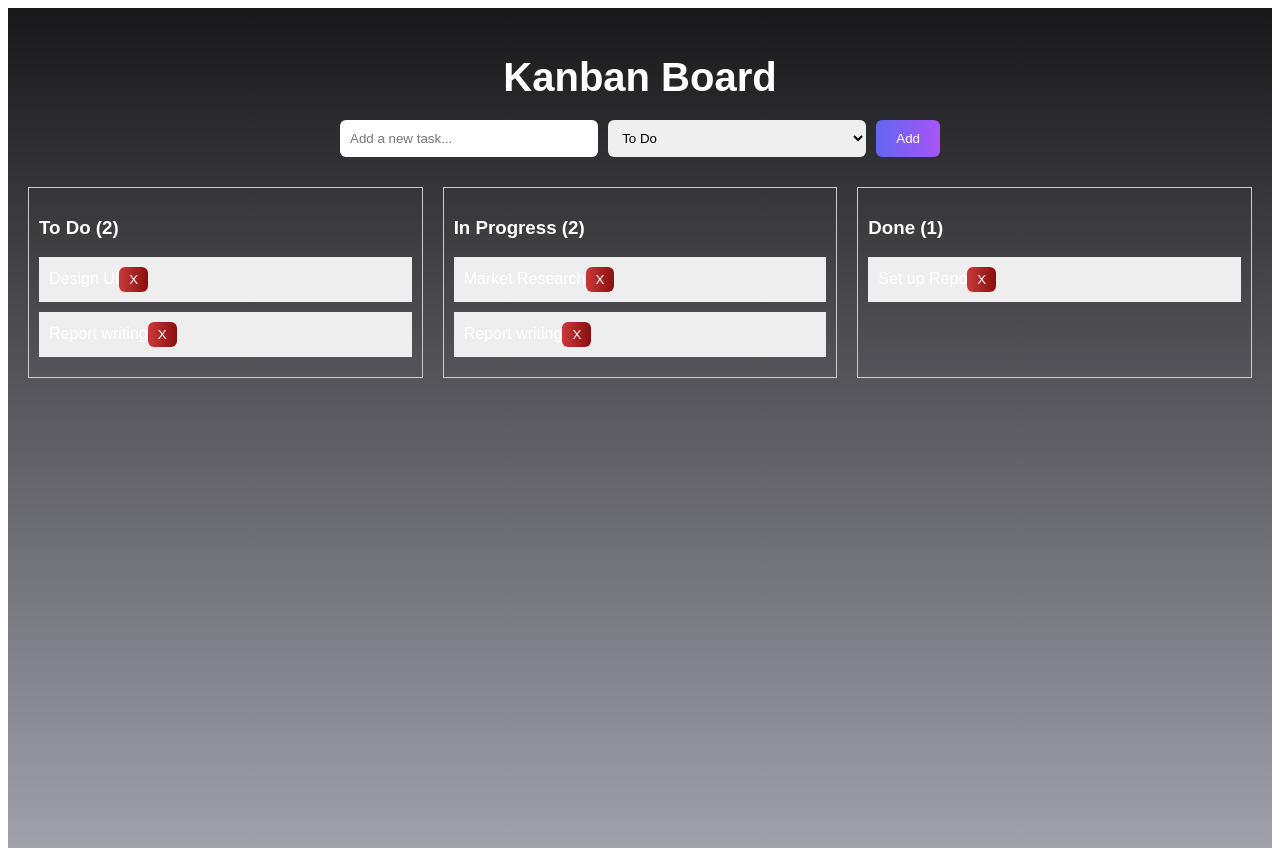
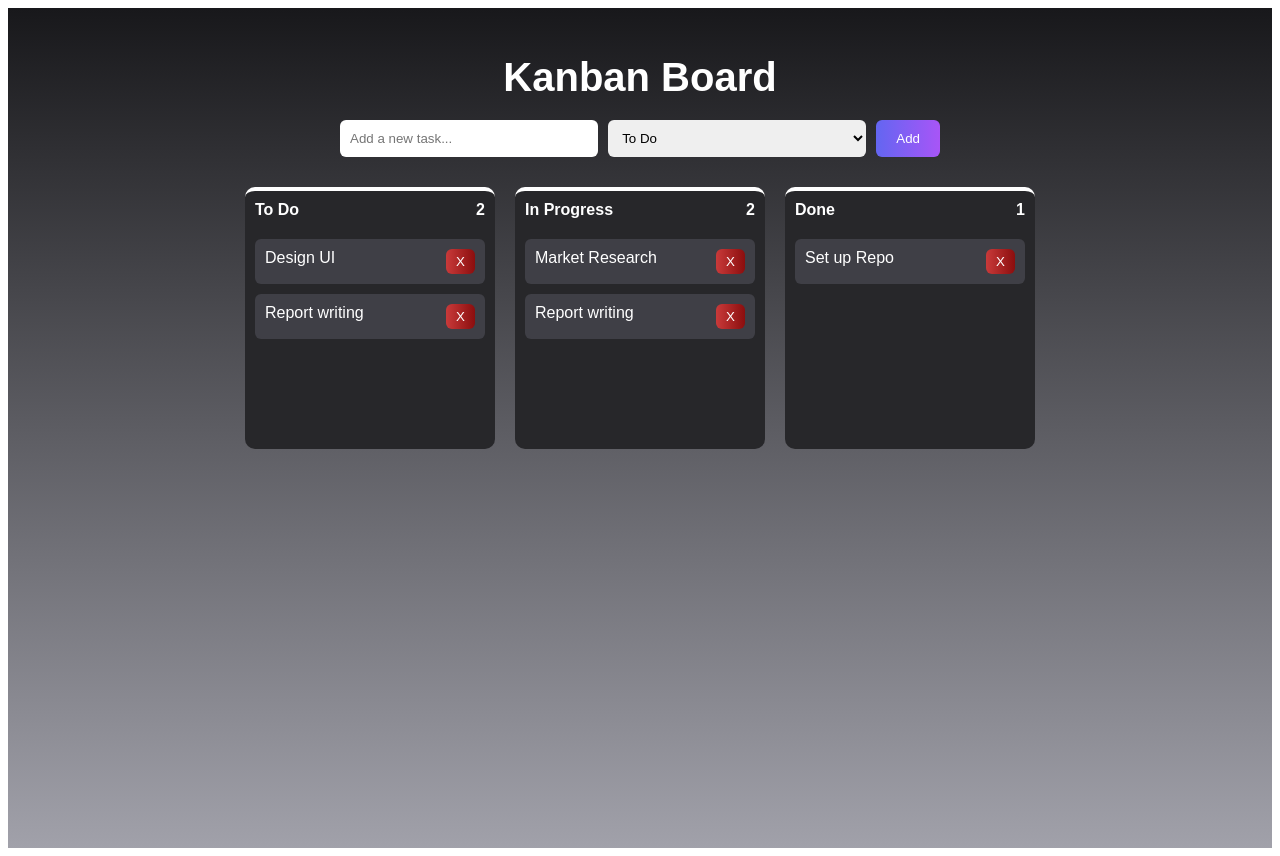
Before and after one commit to sufster/flowbit, a React (Vite) app: page / in a window 1280 px wide. Built offline with nearby package versions, Linux system fonts and the light colour scheme.

Commit message:
Update App.tsx

```diff
--- a/src/App.tsx
+++ b/src/App.tsx
@@ -1,20 +1,7 @@
-import { useState, useEffect } from "react";
-import "./App.css";
-// ✅ Types
-type Task = {
-  id: string;
-  content: string;
-};
+import { useState } from "react";
 
-type Column = {
-  name: string;
-  items: Task[];
-};
-
-type ColumnsType = Record<string, Column>;
-
-export default function App() {
-  const [columns, setColumns] = useState<ColumnsType>({
+function App() {
+  const [columns, setColumns] = useState({
     todo: {
       name: "To Do",
       items: [
@@ -36,29 +23,13 @@ export default function App() {
   });
 
   const [newTask, setNewTask] = useState("");
-  const [activeColumn, setActiveColumn] = useState<keyof ColumnsType>("todo");
-
-  const [draggedItem, setDraggedItem] = useState<{
-    columnId: keyof ColumnsType;
-    item: Task;
-  } | null>(null);
-
-  // ✅ Load from localStorage
-  useEffect(() => {
-    const saved = localStorage.getItem("kanban");
-    if (saved) setColumns(JSON.parse(saved));
-  }, []);
-
-  // ✅ Save to localStorage
-  useEffect(() => {
-    localStorage.setItem("kanban", JSON.stringify(columns));
-  }, [columns]);
+  const [activeColumn, setActiveColumn] = useState("todo");
+  const [draggedItem, setDraggedItem] = useState<any>(null);
 
   const addNewTask = () => {
     if (newTask.trim() === "") return;
 
     const updated = { ...columns };
-
     updated[activeColumn].items.push({
       id: Date.now().toString(),
       content: newTask
@@ -68,31 +39,23 @@ export default function App() {
     setNewTask("");
   };
 
-  const removeTask = (columnId: keyof ColumnsType, taskId: string) => {
+  const removeTask = (columnId: string, taskId: string) => {
     const updated = { ...columns };
-
     updated[columnId].items = updated[columnId].items.filter(
-      (item: Task) => item.id !== taskId
+      (item) => item.id !== taskId
     );
-
     setColumns(updated);
   };
 
-  const handleDragStart = (
-    columnId: keyof ColumnsType,
-    item: Task
-  ) => {
+  const handleDragStart = (columnId: string, item: any) => {
     setDraggedItem({ columnId, item });
   };
 
-  const handleDragOver = (e: React.DragEvent<HTMLDivElement>) => {
+  const handleDragOver = (e: any) => {
     e.preventDefault();
   };
 
-  const handleDrop = (
-    e: React.DragEvent<HTMLDivElement>,
-    columnId: keyof ColumnsType
-  ) => {
+  const handleDrop = (e: any, columnId: string) => {
     e.preventDefault();
     if (!draggedItem) return;
 
@@ -110,6 +73,21 @@ export default function App() {
     setDraggedItem(null);
   };
 
+  const columnStyles: any = {
+    todo: {
+      header: "bg-gradient-to-r from-green-600 to-green-400",
+      border: "border-green-400"
+    },
+    inProgress: {
+      header: "bg-gradient-to-r from-orange-600 to-orange-400",
+      border: "border-orange-400"
+    },
+    done: {
+      header: "bg-gradient-to-r from-violet-600 to-violet-400",
+      border: "border-violet-400"
+    }
+  };
+
   return (
     <div className="app-container">
       <h1 className="title">Kanban Board</h1>
@@ -125,9 +103,7 @@ export default function App() {
 
         <select
           value={activeColumn}
-          onChange={(e) =>
-            setActiveColumn(e.target.value as keyof ColumnsType)
-          }
+          onChange={(e) => setActiveColumn(e.target.value)}
         >
           {Object.entries(columns).map(([id, col]) => (
             <option key={id} value={id}>
@@ -139,57 +115,40 @@ export default function App() {
         <button onClick={addNewTask}>Add</button>
       </div>
 
-      {/* Board */}
+      {/* Columns */}
       <div className="board">
         {Object.entries(columns).map(([columnId, column]) => (
           <div
             key={columnId}
+            className={`column ${columnStyles[columnId].border}`}
             onDragOver={handleDragOver}
-            onDrop={(e) =>
-              handleDrop(e, columnId as keyof ColumnsType)
-            }
-            style={{
-              flex: 1,
-              border: "1px solid #ccc",
-              padding: 10
-            }}
+            onDrop={(e) => handleDrop(e, columnId)}
           >
-            <h3>
-              {column.name} ({column.items.length})
-            </h3>
+            <div className={`column-header ${columnStyles[columnId].header}`}>
+              {column.name}
+              <span>{column.items.length}</span>
+            </div>
 
-            {column.items.map((item: Task) => (
+            <div className="column-body">
+              {column.items.map((item) => (
                 <div
                   key={item.id}
+                  className="task"
                   draggable
-                onDragStart={() =>
-                  handleDragStart(
-                    columnId as keyof ColumnsType,
-                    item
-                  )
-                }
-                style={{
-                  background: "#eee",
-                  padding: 10,
-                  marginBottom: 10
-                }}
+                  onDragStart={() => handleDragStart(columnId, item)}
                 >
                   {item.content}
-                <button
-                  onClick={() =>
-                    removeTask(
-                      columnId as keyof ColumnsType,
-                      item.id
-                    )
-                  }
-                className="close">
+                  <button onClick={() => removeTask(columnId, item.id)} className="close">
                     X
                   </button>
                 </div>
               ))}
+            </div>
           </div>
         ))}
       </div>
     </div>
   );
 }
+
+export default App;
```
Lines whose indentation alone changed are shown as unchanged.
